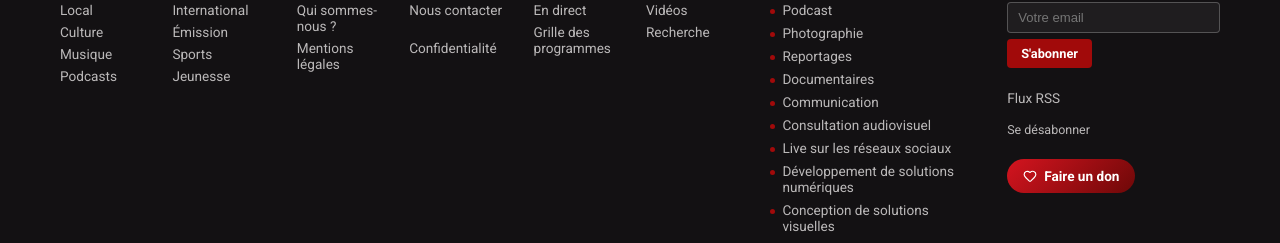
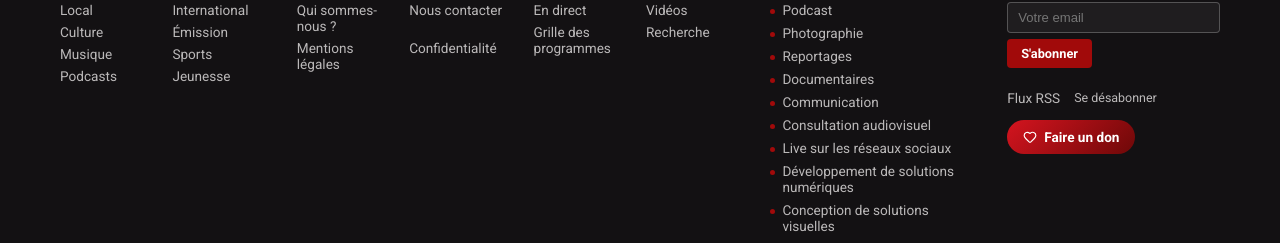
Before and after one commit to Crescence29/cortex-benin-tv, a React (Vite) app in the folder frontend/: page / in a window 1280 px wide. Shown: the part 1044-1287 px from the top of the page. Built offline with nearby package versions, Linux system fonts and the light colour scheme; no server answers.

Commit message:
Aligne Flux RSS, Se désabonner et Faire un don sur une même ligne
Co-Authored-By: Claude Sonnet 5 <noreply@anthropic.com>

```diff
--- a/frontend/src/App.css
+++ b/frontend/src/App.css
@@ -527,12 +527,19 @@
   gap: 6px 12px;
 }
 
+.footer-newsletter-links {
+  display: flex;
+  align-items: center;
+  flex-wrap: wrap;
+  gap: 14px;
+  margin-top: 14px;
+}
+
 .footer-donate-btn {
   display: inline-flex;
   align-self: flex-start;
   align-items: center;
   gap: 7px;
-  margin-top: 14px;
   padding: 9px 16px;
   border-radius: 999px;
   background: linear-gradient(135deg, var(--red-bright), var(--red-dark));
--- a/frontend/src/components/Footer.jsx
+++ b/frontend/src/components/Footer.jsx
@@ -142,13 +142,15 @@ export default function Footer() {
         <div className="footer-col">
           <h3>Newsletter</h3>
           <NewsletterForm />
-          <a href={`${API_ORIGIN}/rss.xml`} target="_blank" rel="noopener noreferrer" style={{ marginTop: 14, display: 'inline-block' }}>
-            Flux RSS
-          </a>
-          <Link to="/desabonnement" style={{ marginTop: 8, display: 'inline-block', fontSize: '0.78rem' }}>
-            Se désabonner
-          </Link>
-          <Link to="/don" className="footer-donate-btn"><IconHeart /> Faire un don</Link>
+          <div className="footer-newsletter-links">
+            <a href={`${API_ORIGIN}/rss.xml`} target="_blank" rel="noopener noreferrer">
+              Flux RSS
+            </a>
+            <Link to="/desabonnement" style={{ fontSize: '0.78rem' }}>
+              Se désabonner
+            </Link>
+            <Link to="/don" className="footer-donate-btn"><IconHeart /> Faire un don</Link>
+          </div>
         </div>
       </div>
 
```
